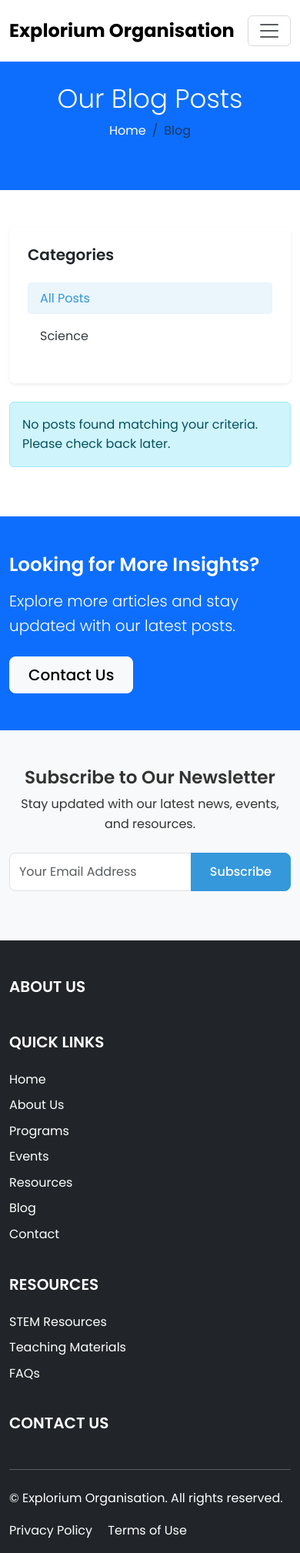
After one commit to OchiengBrandon/explorium-website, a Django app: page /blog/ in a window 390 px wide. The commit adds this page. Shown: the whole page at 77% size. Run offline with Django 5.2, Linux system fonts and the light colour scheme; data comes from the database, SQL or seed files in the repository; both versions use the stored data as it was after the commit; parts of the project's set-up code (start-up, migrations or seed data) failed here and were passed over; some libraries are stand-ins or nearby versions.

Commit message:
Blog updates

```diff
--- /dev/null
+++ b/templates/blog/post_list.html
@@ -0,0 +1,205 @@
+{% extends 'base.html' %}
+
+{% block title %}Blog Posts - {{ site_settings.site_name }}{% endblock %}
+
+{% block content %}
+<!-- Page Header -->
+<section class="page-header bg-primary text-white">
+    <div class="container">
+        <div class="row">
+            <div class="col-12 text-center py-5">
+                <h1 class="display-4">
+                    {% if active_category %}
+                    {{ active_category.name }} Posts
+                    {% else %}
+                    Our Blog Posts
+                    {% endif %}
+                </h1>
+                <nav aria-label="breadcrumb">
+                    <ol class="breadcrumb justify-content-center">
+                        <li class="breadcrumb-item"><a href="{% url 'core:home' %}" class="text-white">Home</a></li>
+                        {% if active_category %}
+                        <li class="breadcrumb-item"><a href="{% url 'blog:post_list' %}" class="text-white">Blog</a></li>
+                        <li class="breadcrumb-item active" aria-current="page">{{ active_category.name }}</li>
+                        {% else %}
+                        <li class="breadcrumb-item active" aria-current="page">Blog</li>
+                        {% endif %}
+                    </ol>
+                </nav>
+            </div>
+        </div>
+    </div>
+</section>
+
+<!-- Blog Section -->
+<section class="blog-section py-5">
+    <div class="container">
+        <div class="row">
+            <!-- Sidebar -->
+            <div class="col-lg-3 mb-4 mb-lg-0">
+                <div class="blog-sidebar card border-0 shadow-sm">
+                    <div class="card-body p-4">
+                        <h5 class="mb-4">Categories</h5>
+                        <ul class="list-unstyled">
+                            <li class="mb-2">
+                                <a href="{% url 'blog:post_list' %}" class="blog-category-link {% if not active_category %}active{% endif %}">
+                                    All Posts
+                                </a>
+                            </li>
+                            {% for category in categories %}
+                            <li class="mb-2">
+                                <a href="{% url 'blog:post_list_by_category' category.slug %}" class="blog-category-link {% if active_category.id == category.id %}active{% endif %}">
+                                    {{ category.name }}
+                                </a>
+                            </li>
+                            {% endfor %}
+                        </ul>
+                    </div>
+                </div>
+            </div>
+
+            <!-- Blog Posts List -->
+            <div class="col-lg-9">
+                {% if active_category and active_category.description %}
+                <div class="category-description mb-4">
+                    <div class="card border-0 shadow-sm">
+                        <div class="card-body p-4">
+                            <h4 class="mb-3">About {{ active_category.name }} Posts</h4>
+                            <p>{{ active_category.description }}</p>
+                        </div>
+                    </div>
+                </div>
+                {% endif %}
+
+                <div class="row">
+                    {% for post in posts %}
+                    <div class="col-md-6 col-lg-4 mb-4">
+                        <div class="post-card card h-100 border-0 shadow-sm">
+                            <img src="{{ post.featured_image.url }}" class="card-img-top" alt="{{ post.title }}">
+                            <div class="card-body">
+                                <h5 class="card-title">{{ post.title }}</h5>
+                                <p class="card-text">{{ post.content|truncatewords:15 }}</p>
+                                <p class="card-text"><small class="text-muted">{{ post.published_at|date:"F j, Y" }}</small></p>
+                            </div>
+                            <div class="card-footer bg-white border-0">
+                                <a href="{% url 'blog:post_detail' post.slug %}" class="btn btn-outline-primary">Read More</a>
+                            </div>
+                        </div>
+                    </div>
+                    {% empty %}
+                    <div class="col-12">
+                        <div class="alert alert-info">
+                            No posts found matching your criteria. Please check back later.
+                        </div>
+                    </div>
+                    {% endfor %}
+                </div>
+
+                <!-- Pagination -->
+                {% if is_paginated %}
+                <nav aria-label="Page navigation" class="mt-4">
+                    <ul class="pagination justify-content-center">
+                        {% if page_obj.has_previous %}
+                        <li class="page-item">
+                            <a class="page-link" href="?page=1" aria-label="First">
+                                <span aria-hidden="true">&laquo;&laquo;</span>
+                            </a>
+                        </li>
+                        <li class="page-item">
+                            <a class="page-link" href="?page={{ page_obj.previous_page_number }}" aria-label="Previous">
+                                <span aria-hidden="true">&laquo;</span>
+                            </a>
+                        </li>
+                        {% endif %}
+
+                        {% for num in page_obj.paginator.page_range %}
+                        {% if page_obj.number == num %}
+                        <li class="page-item active"><a class="page-link" href="#">{{ num }}</a></li>
+                        {% elif num > page_obj.number|add:'-3' and num < page_obj.number|add:'3' %}
+                        <li class="page-item">
+                            <a class="page-link" href="?page={{ num }}">{{ num }}</a>
+                        </li>
+                        {% endif %}
+                        {% endfor %}
+
+                        {% if page_obj.has_next %}
+                        <li class="page-item">
+                            <a class="page-link" href="?page={{ page_obj.next_page_number }}" aria-label="Next">
+                                <span aria-hidden="true">&raquo;</span>
+                            </a>
+                        </li>
+                        <li class="page-item">
+                            <a class="page-link" href="?page={{ page_obj.paginator.num_pages }}" aria-label="Last">
+                                <span aria-hidden="true">&raquo;&raquo;</span>
+                            </a>
+                        </li>
+                        {% endif %}
+                    </ul>
+                </nav>
+                {% endif %}
+            </div>
+        </div>
+    </div>
+</section>
+
+<!-- CTA Section -->
+<section class="cta-section py-5 bg-primary text-white">
+    <div class="container">
+        <div class="row align-items-center">
+            <div class="col-lg-8 mb-4 mb-lg-0">
+                <h2 class="mb-3">Looking for More Insights?</h2>
+                <p class="lead mb-0">Explore more articles and stay updated with our latest posts.</p>
+            </div>
+            <div class="col-lg-4 text-lg-end">
+                <a href="{% url 'core:contact' %}" class="btn btn-light btn-lg">Contact Us</a>
+            </div>
+        </div>
+    </div>
+</section>
+{% endblock %}
+
+{% block extra_css %}
+<style>
+    .blog-sidebar {
+        border-radius: var(--radius);
+    }
+
+    .blog-category-link {
+        display: block;
+        padding: 0.5rem 1rem;
+        color: var(--dark-color);
+        border-radius: var(--radius-sm);
+        transition: var(--transition);
+    }
+
+    .blog-category-link:hover,
+    .blog-category-link.active {
+        background-color: rgba(52, 152, 219, 0.1);
+        color: var(--primary-color);
+        text-decoration: none;
+    }
+
+    .post-card {
+        border-radius: var(--radius);
+        overflow: hidden;
+        transition: var(--transition);
+    }
+
+    .post-card:hover {
+        transform: translateY(-10px);
+    }
+
+    .post-card img {
+        height: 200px;
+        object-fit: cover;
+    }
+</style>
+{% endblock %}
+
+{% block extra_js %}
+<script>
+    $(document).ready(function() {
+        // Additional JS can be added here if needed
+    });
+</script>
+{% endblock %}
--- a/templates/faq.html
+++ b/templates/faq.html
@@ -11,7 +11,7 @@
                 <h1 class="display-4">Frequently Asked Questions</h1>
                 <nav aria-label="breadcrumb">
                     <ol class="breadcrumb justify-content-center">
-                        <li class="breadcrumb-item"><a href="{% url 'home' %}" class="text-white">Home</a></li>
+                        <li class="breadcrumb-item"><a href="{% url 'core:home' %}" class="text-white">Home</a></li>
                         <li class="breadcrumb-item active" aria-current="page">FAQ</li>
                     </ol>
                 </nav>
@@ -45,7 +45,7 @@
                     <div class="card-body p-4">
                         <h5 class="mb-3">Still Have Questions?</h5>
                         <p>Contact us if you can't find the answer to your question.</p>
-                        <a href="{% url 'contact' %}" class="btn btn-primary">Contact Us</a>
+                        <a href="{% url 'core:contact' %}" class="btn btn-primary">Contact Us</a>
                     </div>
                 </div>
             </div>
@@ -110,7 +110,7 @@
             <div class="col-lg-8 text-center">
                 <h2 class="mb-4">Join Our STEM Community</h2>
                 <p class="lead mb-4">Stay updated with our latest news, events, and resources by subscribing to our newsletter.</p>
-                <form action="{% url 'newsletter_subscribe' %}" method="post" id="newsletter-form" class="newsletter-form">
+                <form action="{% url 'core:newsletter_subscribe' %}" method="post" id="newsletter-form" class="newsletter-form">
                     {% csrf_token %}
                     <div class="input-group mb-3 mx-auto" style="max-width: 500px;">
                         <input type="email" name="email" class="form-control" placeholder="Your Email Address" required>
```
Also changed, not shown: templates/blog/post_detail.html (added, +143 -0 lines), db.sqlite3.
